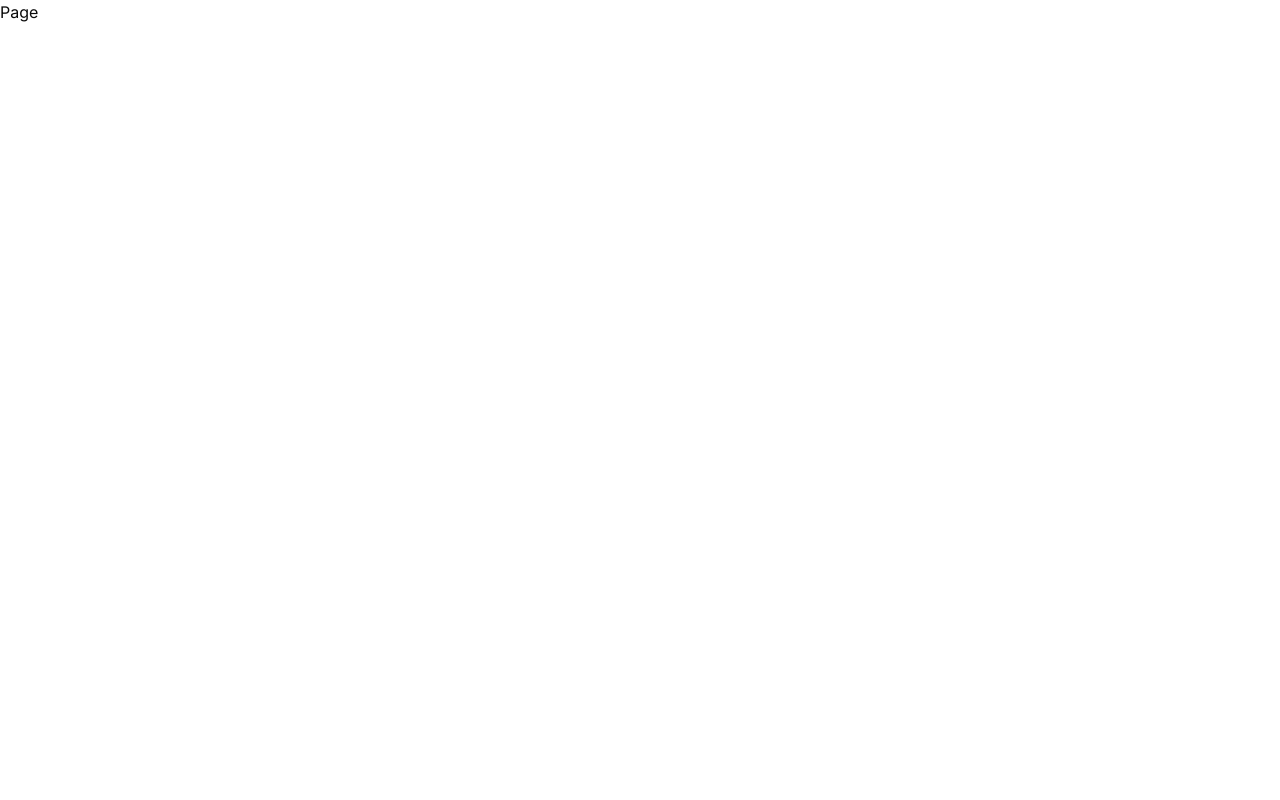
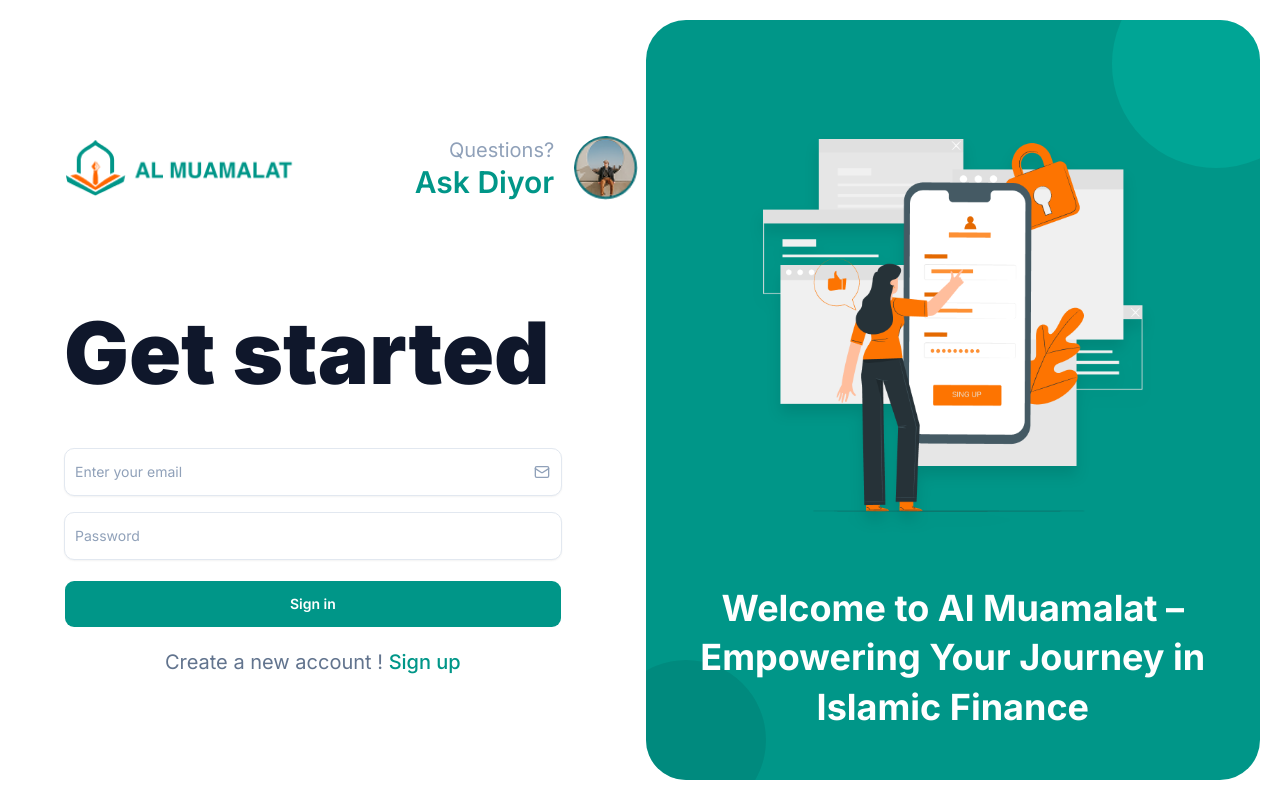
Before and after one commit to abdullokhmirzayev/al-muamalat, a Next.js app: page /sign-in in a window 1280 px wide. Built offline with nearby package versions, Linux system fonts and the light colour scheme.

Commit message:
added sign-in page

```diff
--- a/app/(auth)/sign-in/page.tsx
+++ b/app/(auth)/sign-in/page.tsx
@@ -1,5 +1,116 @@
-const Page = () => {
-	return <div>Page</div>
+import { Button } from '@/components/ui/button'
+import { Input } from '@/components/ui/input'
+import { Mail } from 'lucide-react'
+import Image from 'next/image'
+import Link from 'next/link'
+
+const SignInPage = () => {
+	return (
+		<main className='min-h-screen flex'>
+			{/* ========== LEFT SIDE ========== */}
+			<div className='flex-1 flex flex-col px-10 py-8 md:px-16'>
+				{/* Top nav */}
+				<div className='flex items-center justify-between mt-24'>
+					{/* Logo */}
+					{/* Logo Qismi */}
+					<Link
+						href='/'
+						className='flex items-center gap-2 group relative w-59.75 h-14'
+					>
+						<Image
+							src='/images/logo.png'
+							alt='Logo'
+							fill
+							className='object-contain'
+						/>
+					</Link>
+
+					{/* Ask Diyor */}
+					<div className='flex items-center gap-3 relative left-[17%] z-10'>
+						<div className='text-right'>
+							<p className='text-xl text-slate-400'>Questions?</p>
+							<p className='text-3xl font-semibold text-[#009688]'>Ask Diyor</p>
+						</div>
+						<div className='relative w-20 h-20 rounded-full overflow-hidden border-8 border-white'>
+							<Image
+								src='/images/avatar1.png'
+								alt='Diyor'
+								fill
+								className='object-cover'
+							/>
+						</div>
+					</div>
+				</div>
+
+				{/* Form area */}
+				<div className='flex-1 flex flex-col justify-center max-w-lg'>
+					<h1 className='text-[86px] font-black text-slate-900 mb-10 leading-tight'>
+						Get started
+					</h1>
+
+					<div className='flex flex-col gap-4'>
+						{/* Email */}
+						<div className='relative'>
+							<Input
+								type='email'
+								placeholder='Enter your email'
+								className='pr-10 h-12 rounded-xl border-slate-200 bg-white text-sm placeholder:text-slate-400 focus-visible:ring-teal-500'
+							/>
+							<Mail className='absolute right-3 top-1/2 -translate-y-1/2 h-4 w-4 text-slate-400 pointer-events-none' />
+						</div>
+
+						{/* Password */}
+						<Input
+							type='password'
+							placeholder='Password'
+							className='h-12 rounded-xl border-slate-200 bg-white text-sm placeholder:text-slate-400 focus-visible:ring-teal-500'
+						/>
+
+						{/* Sign in button */}
+						<Button className='h-12 rounded-xl bg-[#009688] hover:bg-teal-700 text-white font-semibold text-sm mt-1'>
+							Sign in
+						</Button>
+					</div>
+
+					{/* Register link */}
+					<p className='text-center text-xl text-slate-500 mt-5'>
+						Create a new account !{' '}
+						<Link
+							href='/sign-up'
+							className='text-[#009688] font-medium hover:underline'
+						>
+							Sign up
+						</Link>
+					</p>
+				</div>
+			</div>
+
+			{/* ========== RIGHT SIDE ========== */}
+			<div className='hidden md:flex w-[48%] bg-[#009688] rounded-[2.5rem] flex-col items-center justify-between py-12 px-10 relative overflow-hidden m-5'>
+				{/* Decorative blobs */}
+				<div className='absolute -top-15 -right-15 w-52 h-52 rounded-full bg-teal-500/40' />
+				<div className='absolute -bottom-10 -left-10 w-40 h-40 rounded-full bg-teal-700/40' />
+
+				{/* Illustration */}
+				<div className='relative w-full flex-1 flex items-center justify-center'>
+					<Image
+						src='/images/sign-img.png'
+						alt='Sign in illustration'
+						width={380}
+						height={380}
+						className='object-contain drop-shadow-xl relative z-10'
+					/>
+				</div>
+
+				{/* Bottom text */}
+				<div className='text-center relative z-10'>
+					<h2 className='text-white text-4xl font-bold leading-snug max-w-lg mx-auto'>
+						Welcome to Al Muamalat – Empowering Your Journey in Islamic Finance
+					</h2>
+				</div>
+			</div>
+		</main>
+	)
 }
 
-export default Page
+export default SignInPage
--- /dev/null
+++ b/components/ui/input.tsx
@@ -0,0 +1,19 @@
+import * as React from "react"
+
+import { cn } from "@/lib/utils"
+
+function Input({ className, type, ...props }: React.ComponentProps<"input">) {
+  return (
+    <input
+      type={type}
+      data-slot="input"
+      className={cn(
+        "h-9 w-full min-w-0 rounded-md border border-input bg-transparent px-2.5 py-1 text-base shadow-xs transition-[color,box-shadow] outline-none file:inline-flex file:h-7 file:border-0 file:bg-transparent file:text-sm file:font-medium file:text-foreground placeholder:text-muted-foreground focus-visible:border-ring focus-visible:ring-3 focus-visible:ring-ring/50 disabled:pointer-events-none disabled:cursor-not-allowed disabled:opacity-50 aria-invalid:border-destructive aria-invalid:ring-3 aria-invalid:ring-destructive/20 md:text-sm dark:bg-input/30 dark:aria-invalid:border-destructive/50 dark:aria-invalid:ring-destructive/40",
+        className
+      )}
+      {...props}
+    />
+  )
+}
+
+export { Input }
```
Also changed, not shown: public/images/sign-img.png (added).
